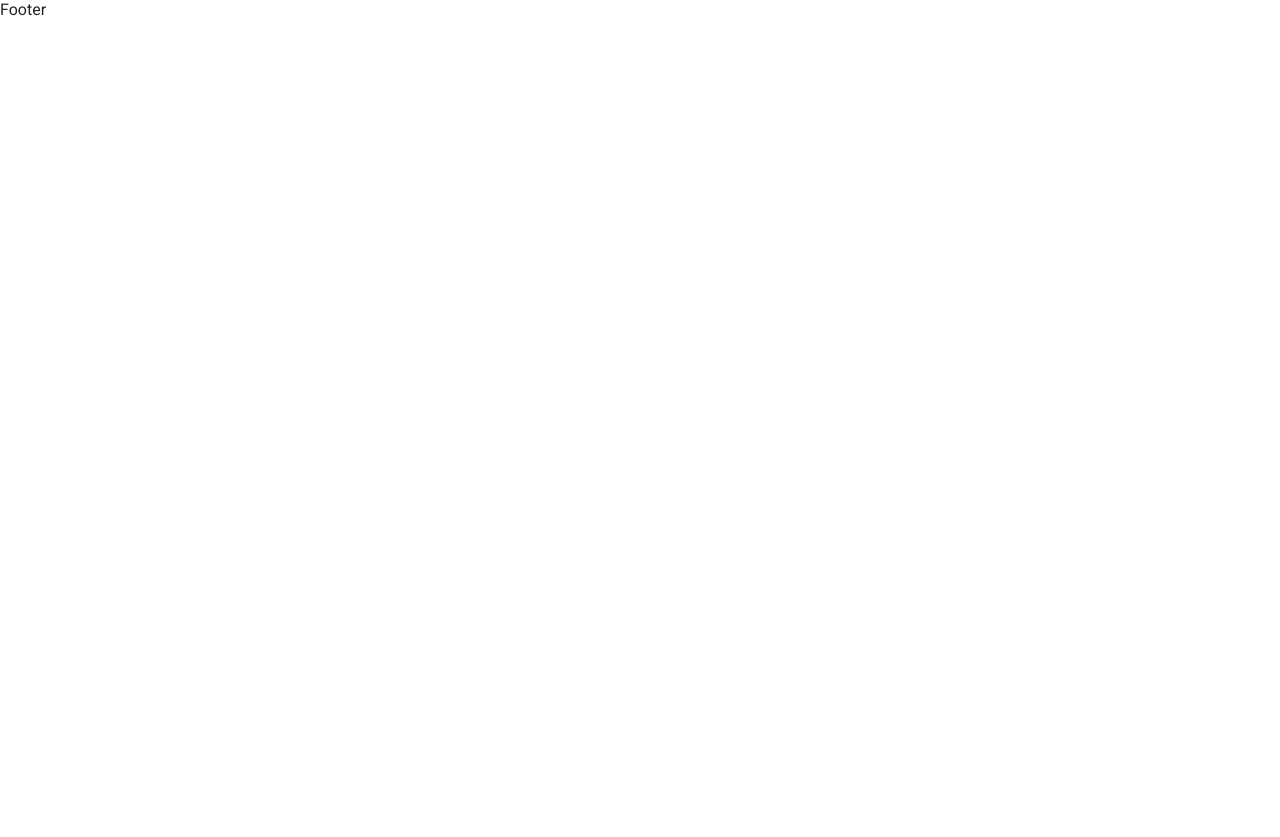
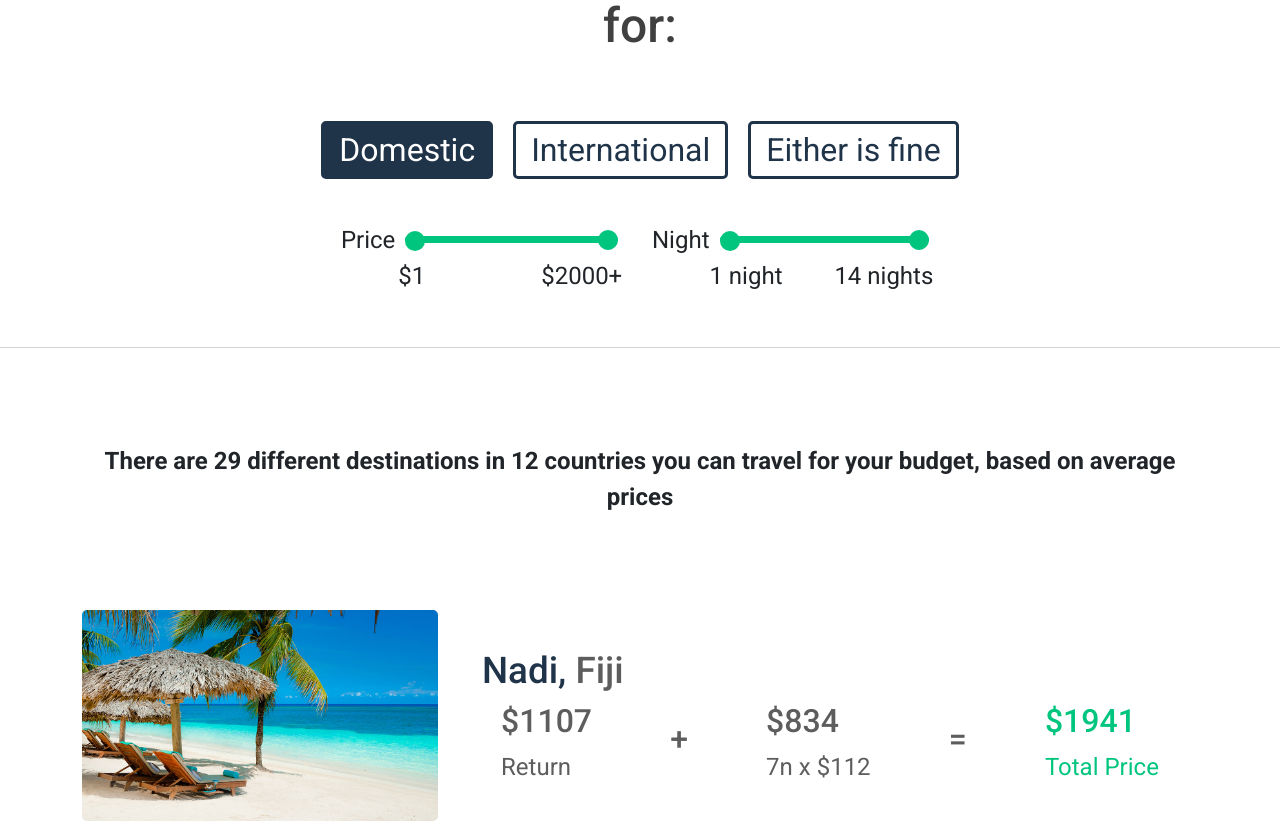
Before and after one commit to masudx08/takemewhere, a React (Create React App) app: page / in a window 1280 px wide. Shown: the part 260-1097 px from the top of the page. Before the commit the page ends 800 px from the top, so only its background shows below. Built offline with nearby package versions, Linux system fonts and the light colour scheme.

Commit message:
80% done

```diff
--- a/src/App.css
+++ b/src/App.css
@@ -15,3 +15,8 @@
 .highlight{
   color: #00c57f
 }
+p, b{
+  margin: 0;
+  padding: 0;
+  font-size: 24px;
+}
--- a/src/components/Filter/Filter.js
+++ b/src/components/Filter/Filter.js
@@ -1,4 +1,4 @@
-import React, {useState} from 'react'
+import React, {useEffect, useState} from 'react'
 import './filter.css'
 import {Row, Col} from 'react-bootstrap'
 export default function Filter() {
@@ -11,24 +11,52 @@ function sliderHandler(e){
     setNight(e.target.value)
   }
 }
-console.log(price)
-console.log(night)
+
+function handleBtn(e){
+  const btnContainer = document.getElementById('btnContainer')
+  let active= btnContainer.getElementsByClassName('active')
+  const clsNm = active[0].className.replace(' active', '')
+  active[0].className = clsNm
+  e.target.className += ' active'
+}
+
+console.log(price, 'price')
+console.log(night, 'night')
+
   return (
     <Row className='filterContainer'>
-      <Col xs={8} >
+      <Col xs={8} md={7}>
         <div className='txt'>
-          I am based in <span className='highlight'>Sydney, Australia</span> <br />
+          I am based in <span className='highlight underline'>Sydney, Australia</span> <br />
           and I want to see travel options for:
         </div>
-        <div>
-          <button>Domestic</button>
-          <button>International</button>
-          <button>Either is fine</button>
+        <div id='btnContainer'>
+          <button className='mybtn active' onClick={e=>handleBtn(e)}>Domestic</button>
+          <button className='mybtn' onClick={e=>handleBtn(e)}>International</button>
+          <button className='mybtn' onClick={e=>handleBtn(e)}>Either is fine</button>
         </div>
-        <div>
-          <input name='price' value={price} className='slider' min={1} max={2000}  type="range"  onChange={e=>sliderHandler(e)} />
-          <input name='night' value={night} className='slider' min={1} max={14}  type="range"  onChange={e=>sliderHandler(e)} />
-        </div>
+        <Row className='justify-content-center'>
+          <Col xs={10} md={5}>
+            <div className='d-flex align-items-center'>
+              <p >Price</p >
+              <input name='price' value={price} className='slider' min={1} max={2000}  type="range"  onChange={e=>sliderHandler(e)} />
+            </div>
+            <div className='sliderTitleContainer'>
+              <p className='ml-5'>$1</p>
+              <p>$2000+</p>
+            </div>
+          </Col>
+          <Col xs={10} md={5}>
+            <div className='d-flex align-items-center'>
+              <p >Night</p >
+              <input name='night' value={night} className='slider' min={1} max={14}  type="range"  onChange={e=>sliderHandler(e)} />
+            </div>
+            <div className='sliderTitleContainer'>
+              <p>1 night</p>
+              <p>14 nights</p>
+            </div>
+          </Col>
+        </Row>
       </Col>
     </Row>
   )
--- a/src/components/Filter/filter.css
+++ b/src/components/Filter/filter.css
@@ -5,29 +5,53 @@
  main text - #404040
  secondary text - #5d5d5d
 */
-
+.underline{
+  text-decoration: underline;
+}
 .filterContainer{
   display: flex;
   justify-content: center;
   text-align: center;
+  margin: 0;
+  margin-top: 20px;
+  padding-bottom: 53px;;
+  border-bottom: 1px solid lightgray;
 }
 
 .filterContainer .txt{
-  font-size: 2rem;
+  font-size: 3rem;
   font-weight: 500;
   color: #404040;
+  margin-bottom: 59px;
 }
 
+.mybtn{
+  border: none;
+  outline: none;
+  padding: 2px 15px;
+  border-radius: 5px;
+  border: 3px solid #1f3349;
+  margin: 0 10px;
+  background-color: white;
+  color: #1f3349;
+  font-size: 2rem;
+  margin-bottom: 43px;
+}
+
+.mybtn.active{
+  background: #1f3349;
+  color: white;
+}
 .slider {
   -webkit-appearance: none;
   height: 7px;
-  width: 200px;
+  width: 100%;
   border-radius: 5px;
   background: #00c57f;
   outline: none;
   -webkit-transition: .2s;
   transition: opacity .2s;
-  margin: 0 10px
+  margin: 0 10px;
 }
 .slider::before{
   content:'';
@@ -58,3 +82,10 @@
   background: #00c57f;
   cursor: pointer;
 }
+
+.sliderTitleContainer{
+  width: 78%;
+  display: flex;
+  justify-content: space-between;
+  margin-left: 20%
+}
--- a/src/components/Result/Result.js
+++ b/src/components/Result/Result.js
@@ -1,8 +1,104 @@
 import React from 'react'
 import './result.css'
-
+import BeachImg from '../../images/beach.jpg'
+import { Col, Container, Row } from 'react-bootstrap'
 export default function Result() {
+  const results = [
+    {
+      img : BeachImg,
+      locationA: 'Nadi',
+      locationB: 'Fiji',
+      flyCost: 1107,
+      roomCost: 834,
+      roomSpec: '7n x $112'
+    },
+    {
+      img : BeachImg,
+      locationA: 'Nadi',
+      locationB: 'Fiji',
+      flyCost: 1107,
+      roomCost: 834,
+      roomSpec: '7n x $112'
+    },
+    {
+      img : BeachImg,
+      locationA: 'Nadi',
+      locationB: 'Fiji',
+      flyCost: 1107,
+      roomCost: 834,
+      roomSpec: '7n x $112'
+    },
+    {
+      img : BeachImg,
+      locationA: 'Nadi',
+      locationB: 'Fiji',
+      flyCost: 1107,
+      roomCost: 834,
+      roomSpec: '7n x $112'
+    },
+    {
+      img : BeachImg,
+      locationA: 'Nadi',
+      locationB: 'Fiji',
+      flyCost: 1107,
+      roomCost: 834,
+      roomSpec: '7n x $112'
+    },
+    {
+      img : BeachImg,
+      locationA: 'Nadi',
+      locationB: 'Fiji',
+      flyCost: 1107,
+      roomCost: 834,
+      roomSpec: '7n x $112'
+    },
+  ]
   return (
-    <div>Result</div>
+    <Container className='resultContainer'>
+     <div>
+     <div className='resultTextContainer'>
+      <b >There are 29 different destinations in 12 countries you can travel for your budget, based on average prices</b>
+     </div>
+      {
+        results.map(item=>{
+          return (
+            <Row className='mb-5 align-items-center'>
+            <Col xs={10} md={4}>
+              <img src={item.img} alt="" />
+            </Col>
+            <Col xs={10} md={8} >
+              <div>
+                <h1>
+                <span className='locationA'>{item.locationA}, </span>
+                <span className='locationB'>{item.locationB}</span>
+                </h1>
+              </div>
+              <div className='contentPart'>
+                <div >
+                  <h2>${item.flyCost}</h2>
+                  <p>Return</p>
+                </div>
+                <div>
+                  <h2>+</h2>
+                </div>
+                <div >
+                  <h2>${item.roomCost}</h2>
+                  <p>{item.roomSpec}</p>
+                </div>
+                <div>
+                  <h2>=</h2>
+                </div>
+                <div className='highlight'>
+                  <h2>${item.flyCost + item.roomCost}</h2>
+                  <p>Total Price</p>
+                </div>
+              </div>
+            </Col>
+          </Row>
+          )
+        })
+      }
+     </div>
+    </Container>
   )
 }
--- a/src/components/Result/result.css
+++ b/src/components/Result/result.css
@@ -5,3 +5,32 @@
  main text - #404040
  secondary text - #5d5d5d
 */
+.resultContainer {
+  display: flex;
+  justify-content: center;
+}
+.resultTextContainer{
+  margin: 95px 0;
+  text-align: center;
+}
+.resultContainer img{
+  width: 100%;
+  border-radius: 5px;
+}
+
+.locationA{
+  font-size: 2.3rem;
+  color: #1f3349;
+  margin-left: 20px;
+}
+.locationB{
+  font-size: 2.3rem;
+  color: #5d5d5d;
+}
+
+.contentPart{
+  color: #5d5d5d;
+  display: flex;
+  justify-content: space-around;
+  align-items: center;
+}
```
Also changed, not shown: src/images/beach.jpg (added).
